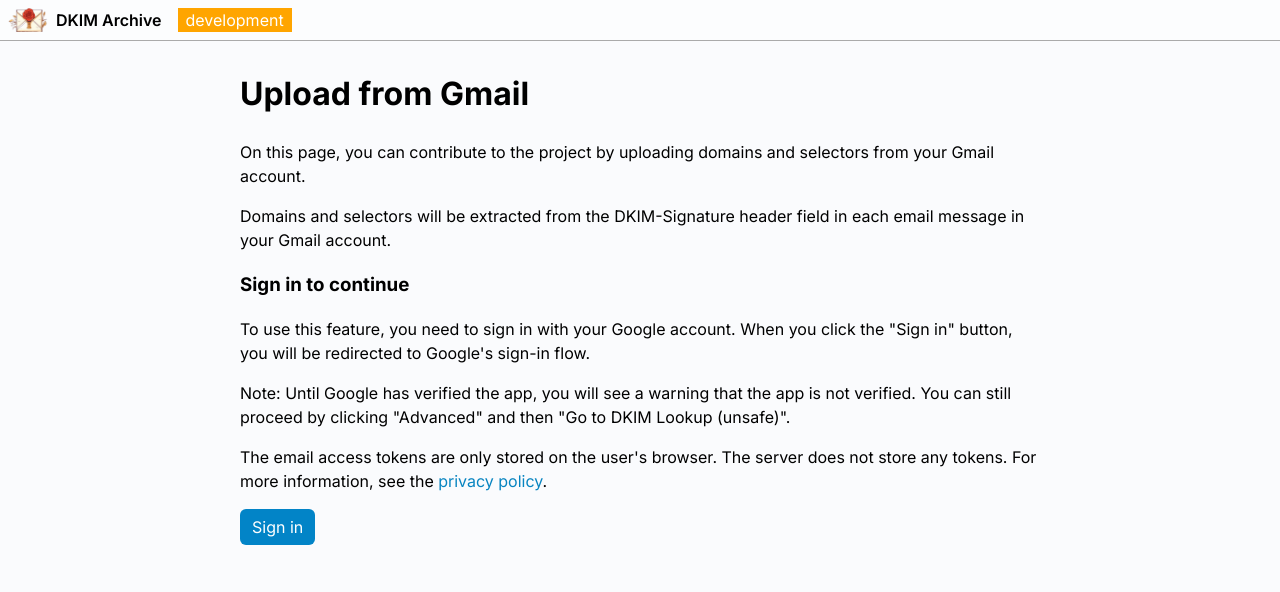
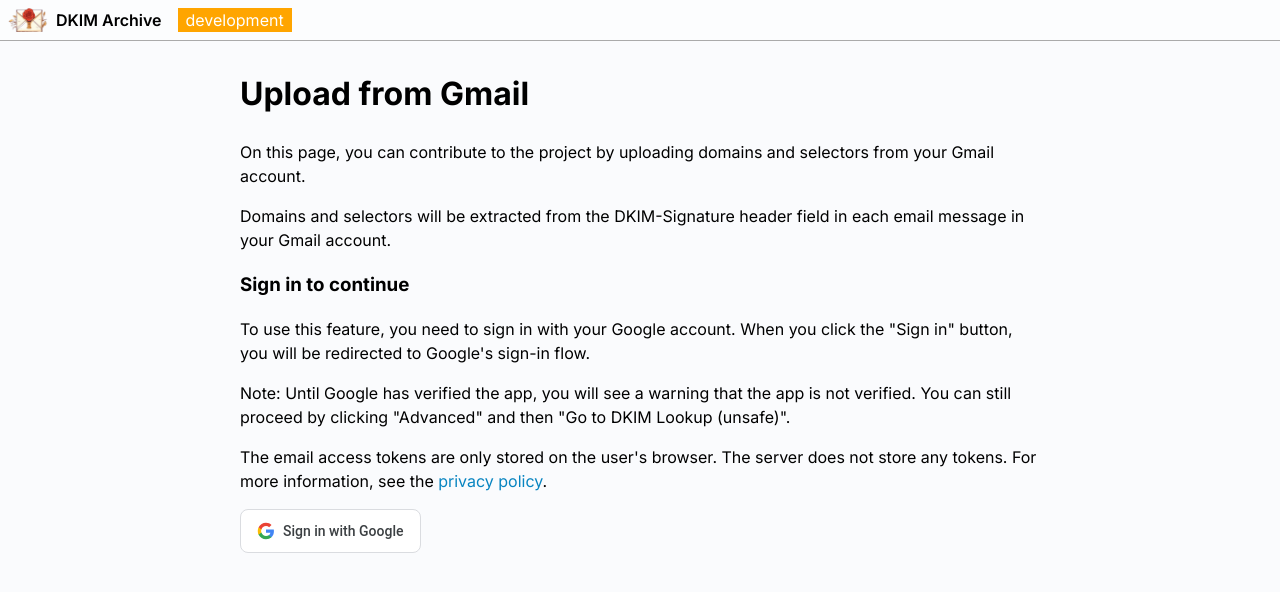
Before and after one commit to zkemail/archive.prove.email, a Next.js app: page /upload_gmail in a window 1280 px wide. Shown: the top 592 px of the page. Built offline with nearby package versions, Linux system fonts and the light colour scheme; no server answers.

Commit message:
Fixes google redirect and reduces steps to sign in

```diff
--- a/src/app/auth.ts
+++ b/src/app/auth.ts
@@ -73,5 +73,8 @@ export const authOptions = {
 			}
 			return sessionResponse
 		},
+		async redirect(){
+			return "/upload_gmail"
+;		}
 	}
 }
--- a/src/app/contribute/page.tsx
+++ b/src/app/contribute/page.tsx
@@ -2,6 +2,7 @@
 
 import { InlineCode } from "@/components/InlineCode";
 import { cardStyle } from "@/components/styles";
+import { signIn } from "next-auth/react";
 import React from "react";
 
 export default function Page() {
@@ -19,7 +20,7 @@ export default function Page() {
 			<h2>Ways to contribute to the archive:</h2>
 
 			<h3>Upload from Gmail</h3>
-			<p>To upload directly from your Gmail account, visit the <strong><a href="upload_gmail">Upload from Gmail</a></strong> page.</p>
+			<p>To upload directly from your Gmail account, visit the <strong><a onClick={() => signIn("google")}>Upload from Gmail</a></strong> page.</p>
 			<p>
 				When you sign in with your Gmail account and press Start, the site will
 				extract the <InlineCode>DKIM-Signature</InlineCode> field from each email message in your Gmail account.
--- /dev/null
+++ b/src/app/upload_gmail/page.module.css
@@ -0,0 +1,26 @@
+.googleSignInButton {
+  display: flex;
+  align-items: center;
+  justify-content: center;
+  padding: 12px 16px;
+  border: 1px solid #dadce0;
+  border-radius: 0.5rem;
+  background-color: #fff;
+  color: #3c4043;
+  font-family: "Roboto", sans-serif;
+  font-size: 14px;
+  font-weight: 500;
+  cursor: pointer;
+  transition: background-color 0.3s, box-shadow 0.3s;
+}
+
+.googleSignInButton:hover {
+  background-color: #f7f8f8;
+  box-shadow: 0 1px 2px 0 rgba(60, 64, 67, 0.3), 0 1px 3px 1px rgba(60, 64, 67, 0.15);
+}
+
+.googleIcon {
+  width: 18px;
+  height: 18px;
+  margin-right: 8px;
+}
--- a/src/app/upload_gmail/page.tsx
+++ b/src/app/upload_gmail/page.tsx
@@ -7,6 +7,7 @@ import { axiosErrorMessage, truncate } from "@/lib/utils";
 import axios from "axios";
 import { GmailResponse } from "../api/gmail/route";
 import { actionButtonStyle } from "@/components/styles";
+import googleButtonStyles from "./page.module.css";
 
 export default function Page() {
 
@@ -51,7 +52,28 @@ export default function Page() {
 				The email access tokens are only stored on the user's browser. The server does not store any tokens.
 				For more information, see the <a href="/privacy-policy">privacy policy</a>.
 			</p>
-			<button style={actionButtonStyle} onClick={() => signIn()}>Sign in</button>
+			<button onClick={() => signIn("google")} className={googleButtonStyles.googleSignInButton}>
+        <svg className={googleButtonStyles.googleIcon} viewBox="0 0 24 24">
+          <path
+            fill="#4285F4"
+            d="M22.56 12.25c0-.78-.07-1.53-.2-2.25H12v4.26h5.92c-.26 1.37-1.04 2.53-2.21 3.31v2.77h3.57c2.08-1.92 3.28-4.74 3.28-8.09z"
+          />
+          <path
+            fill="#34A853"
+            d="M12 23c2.97 0 5.46-.98 7.28-2.66l-3.57-2.77c-.98.66-2.23 1.06-3.71 1.06-2.86 0-5.29-1.93-6.16-4.53H2.18v2.84C3.99 20.53 7.7 23 12 23z"
+          />
+          <path
+            fill="#FBBC05"
+            d="M5.84 14.09c-.22-.66-.35-1.36-.35-2.09s.13-1.43.35-2.09V7.07H2.18C1.43 8.55 1 10.22 1 12s.43 3.45 1.18 4.93l2.85-2.22.81-.62z"
+          />
+          <path
+            fill="#EA4335"
+            d="M12 5.38c1.62 0 3.06.56 4.21 1.64l3.15-3.15C17.45 2.09 14.97 1 12 1 7.7 1 3.99 3.47 2.18 7.07l3.66 2.84c.87-2.6 3.3-4.53 6.16-4.53z"
+          />
+          <path fill="none" d="M1 1h22v22H1z" />
+        </svg>
+        Sign in with Google
+      </button>
 		</div>
 	}
 
```
